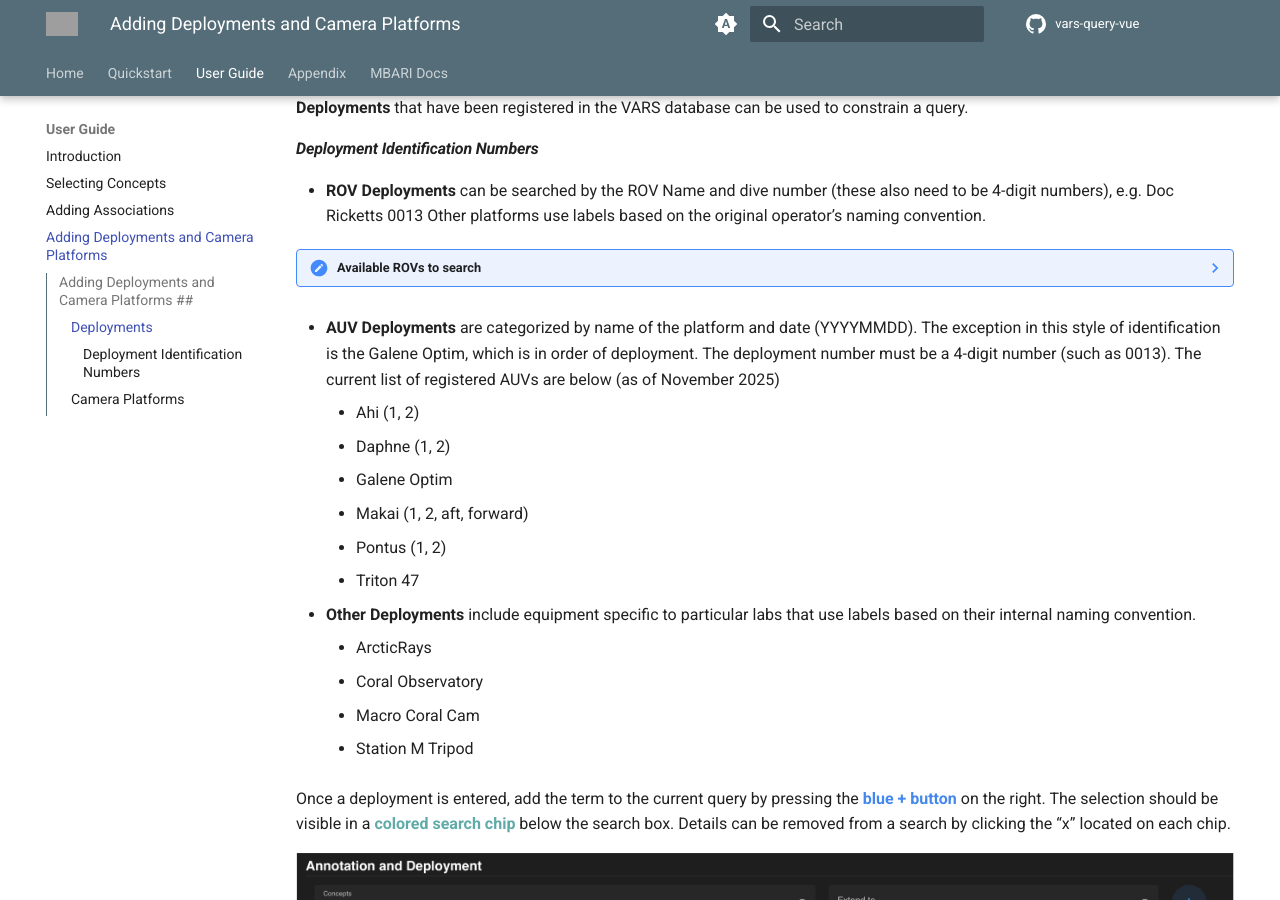
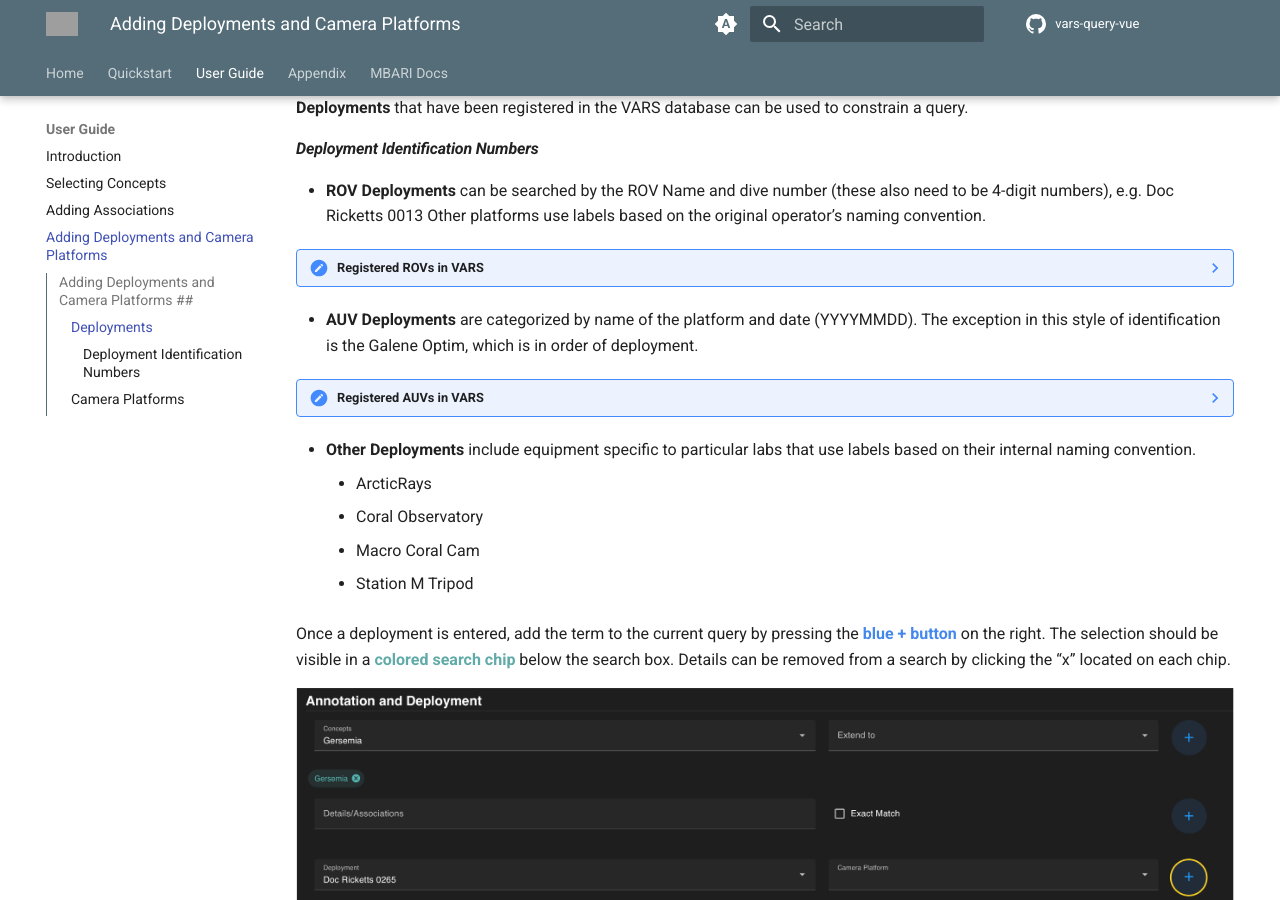
Before and after one commit to mbari-org/vars-query-vue, an MkDocs documentation site: the page built from docs/doc_04_add_deployments_cameraplatform.md, in a window 1280 px wide and 900 px high, scrolled down 270 px. Built offline with MkDocs 1.6.1 and Material for MkDocs 9.7.7, drawn with Linux system fonts in a browser that asks for light colours; comment, search, counter and statistics services are not loaded; grey boxes are pictures that could not be loaded.

```diff
--- a/docs/doc_04_add_deployments_cameraplatform.md
+++ b/docs/doc_04_add_deployments_cameraplatform.md
@@ -10,7 +10,7 @@
 -   **ROV Deployments** can be searched by the ROV Name and dive number (these also need to be  4-digit numbers), e.g. Doc Ricketts 0013
 Other platforms use labels based on the original operator’s naming convention.
 
-??? note "Available ROVs to search"
+??? note "Registered ROVs in VARS"
 
      *   Doc Ricketts
      *   Mini ROV
@@ -19,14 +19,16 @@ Other platforms use labels based on the original operator’s naming convention.
 
 
 
--   **AUV Deployments** are categorized by name of the platform and date (YYYYMMDD). The exception in this style of identification is the Galene Optim, which is in order of deployment. The deployment number must be a 4-digit number (such as 0013). The current list of registered AUVs are below (as of November 2025)
+-   **AUV Deployments** are categorized by name of the platform and date (YYYYMMDD). The exception in this style of identification is the Galene Optim, which is in order of deployment.
 
-    - Ahi (1, 2)
-    - Daphne (1, 2)
-    - Galene Optim
-    - Makai (1, 2, aft, forward)
-    - Pontus (1, 2)
-    - Triton 47
+??? note "Registered AUVs in VARS"
+
+     *   Ahi (1, 2)
+     *   Daphne (1, 2)
+     *   Galene Optim
+     *   Makai (1, 2, aft, forward)
+     *   Pontus (1, 2)
+     *   Triton 47
 
 
 -   **Other Deployments** include equipment specific to particular labs  that use labels based on their internal naming convention.
```
